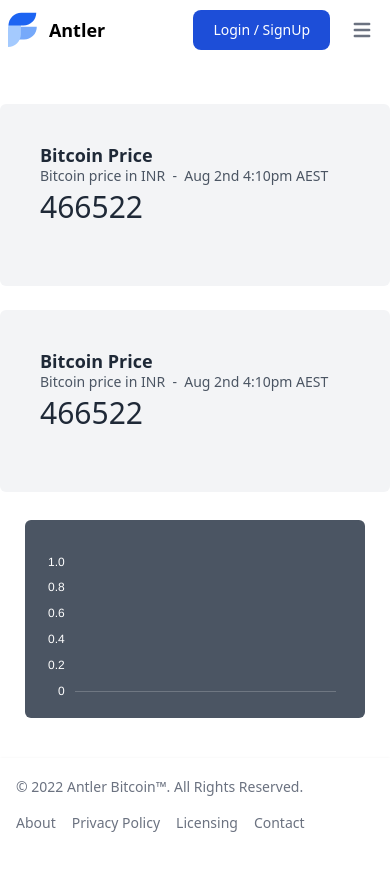
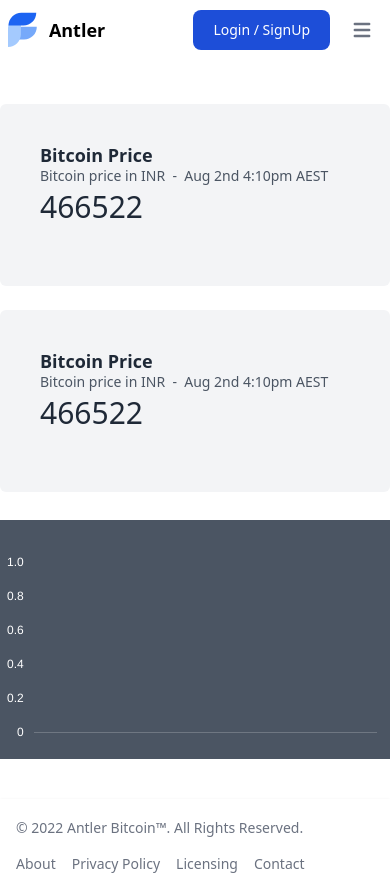
Before and after one commit to ankithans/antler-bitcoin, a React (Create React App) app: page / in a window 390 px wide. Before the commit the page ends 850 px from the top, so only its background shows below. Built offline with nearby package versions, Linux system fonts and the light colour scheme; no server answers.

Commit message:
style: fix sm screens

```diff
--- a/src/components/home/CustomLineChart.js
+++ b/src/components/home/CustomLineChart.js
@@ -40,7 +40,7 @@ const options = {
 
 export default function CustomLineChart({ datasets, labels, title }) {
 	return (
-		<div className="md:w-2/3 xl:w-1/2 mb-10 px-5 pb-4 pt-8 bg-gray-600 hover:bg-gray-700 text-white items-center rounded-md">
+		<div className="w-full md:w-2/3 xl:w-1/2 mb-10 px-1 sm:px-5 pb-4 pt-8 bg-gray-600 hover:bg-gray-700 text-white items-center sm:rounded-md">
 			<Line
 				data={{
 					labels: labels,
```
